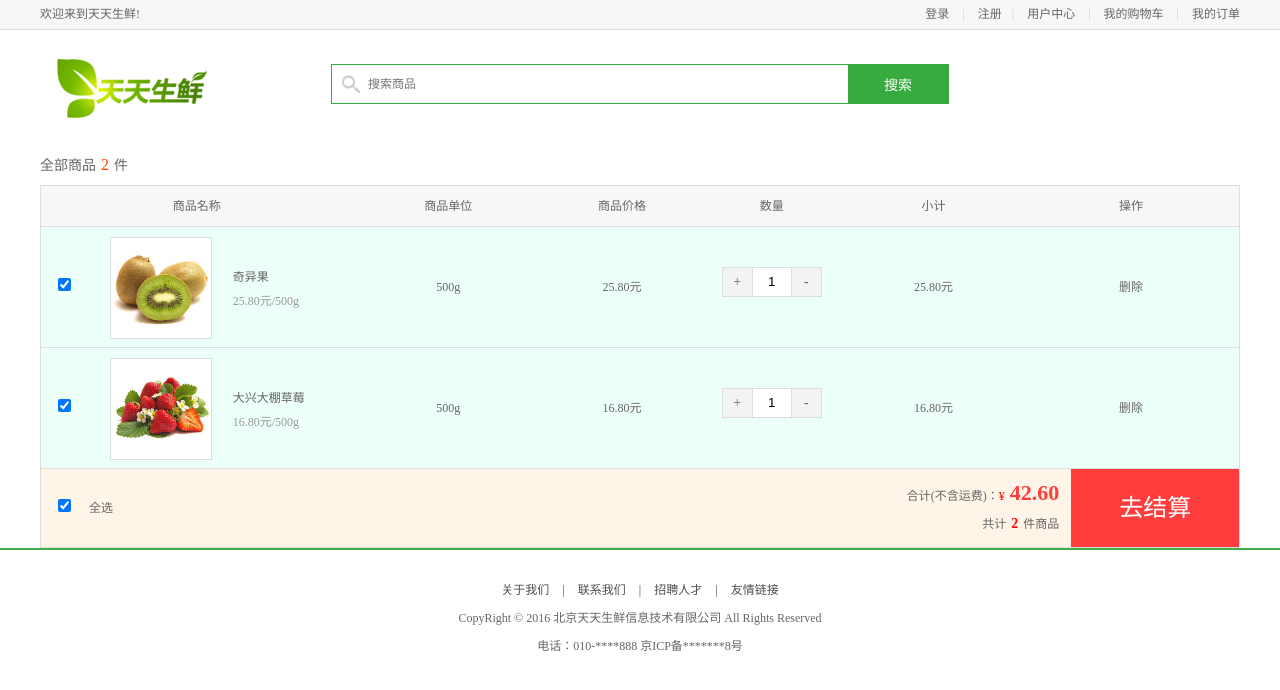
After one commit to oldestcrab/daily_fresh, a Django app: template templates/df_cart/cart.html in a window 1280 px wide. The commit adds this page. Shown: the top 690 px of the page. Run offline with Django 3.2, Linux system fonts and the light colour scheme; the template is opened without the code that fills it, so the values that code supplies are empty.

Commit message:
详情页、列表页购物车完成

```diff
--- a/df_cart/urls.py
+++ b/df_cart/urls.py
@@ -4,5 +4,6 @@ from . import views
 
 urlpatterns = [
     url(r"^add(?P<goods_id>\d+)_(?P<count>\d+)/$", views.add, name="add"),
+    url(r"^$", views.cart, name="cart"),
 
 ]
--- a/templates/base.html
+++ b/templates/base.html
@@ -14,7 +14,7 @@
             </div>
             {% else %}
             <div class="login_btn fl">
-                <a href="{% url 'df_user:login'%}">登录</a>
+                <a href="{% url 'df_user:login' %}">登录</a>
                 <span>|</span>
                 <a href="{% url 'df_user:register' %}">注册</a>
             </div>
@@ -22,9 +22,9 @@
 
             <div class="user_link fl">
                 <span>|</span>
-                <a href="{% url 'df_user:info'%}">用户中心</a>
+                <a href="{% url 'df_user:info' %}">用户中心</a>
                 <span>|</span>
-                <a href="cart.html">我的购物车</a>
+                <a href="{% url 'df_cart:cart' %}">我的购物车</a>
                 <span>|</span>
                 <a href="user_center_order.html">我的订单</a>
             </div>
@@ -44,7 +44,7 @@
     </div>
     {% if guest_cart == 1 %}
     <div class="guest_cart fr">
-        <a href="#" class="cart_name fl">我的购物车</a>
+        <a href="{% url 'df_cart:cart' %}" class="cart_name fl">我的购物车</a>
         <div class="goods_count fl" id="show_count">{{ cart_num }}</div>
     </div>
     {% endif %}
--- /dev/null
+++ b/templates/df_cart/cart.html
@@ -0,0 +1,55 @@
+{% extends "base.html" %}
+
+{% block content %}
+<div class="total_count">全部商品<em>2</em>件</div>
+<ul class="cart_list_th clearfix">
+	<li class="col01">商品名称</li>
+	<li class="col02">商品单位</li>
+	<li class="col03">商品价格</li>
+	<li class="col04">数量</li>
+	<li class="col05">小计</li>
+	<li class="col06">操作</li>
+</ul>
+<ul class="cart_list_td clearfix">
+	<li class="col01"><input type="checkbox" name="" checked></li>
+	<li class="col02"><img src="images/goods/goods012.jpg"></li>
+	<li class="col03">奇异果<br><em>25.80元/500g</em></li>
+	<li class="col04">500g</li>
+	<li class="col05">25.80元</li>
+	<li class="col06">
+		<div class="num_add">
+			<a href="javascript:;" class="add fl">+</a>
+			<input type="text" class="num_show fl" value="1">
+			<a href="javascript:;" class="minus fl">-</a>
+		</div>
+	</li>
+	<li class="col07">25.80元</li>
+	<li class="col08"><a href="javascript:;">删除</a></li>
+</ul>
+
+<ul class="cart_list_td clearfix">
+	<li class="col01"><input type="checkbox" name="" checked></li>
+	<li class="col02"><img src="images/goods/goods003.jpg"></li>
+	<li class="col03">大兴大棚草莓<br><em>16.80元/500g</em></li>
+	<li class="col04">500g</li>
+	<li class="col05">16.80元</li>
+	<li class="col06">
+		<div class="num_add">
+			<a href="javascript:;" class="add fl">+</a>
+			<input type="text" class="num_show fl" value="1">
+			<a href="javascript:;" class="minus fl">-</a>
+		</div>
+	</li>
+	<li class="col07">16.80元</li>
+	<li class="col08"><a href="javascript:;">删除</a></li>
+</ul>
+
+
+<ul class="settlements">
+	<li class="col01"><input type="checkbox" name="" checked=""></li>
+	<li class="col02">全选</li>
+	<li class="col03">合计(不含运费)：<span>¥</span><em>42.60</em><br>共计<b>2</b>件商品</li>
+	<li class="col04"><a href="place_order.html">去结算</a></li>
+</ul>
+
+{% endblock content %}
--- a/templates/df_goods/list.html
+++ b/templates/df_goods/list.html
@@ -33,7 +33,7 @@
 				<div class="operate">
 					<span class="prize">￥{{ g.gprice }}</span>
 					<span class="unit">{{ g.gunit }}</span>
-					<a href="#" class="add_goods" title="加入购物车"></a>
+					<a href="{% url 'df_cart:add' g.id 1 %}" class="add_goods" title="加入购物车"></a>
 				</div>
 			</li>
 			{% endfor %}
```
Also changed, not shown: df_cart/views.py (+21 -7 lines), df_goods/views.py (+10 -9 lines), templates/df_goods/detail.html (+42 -15 lines).
